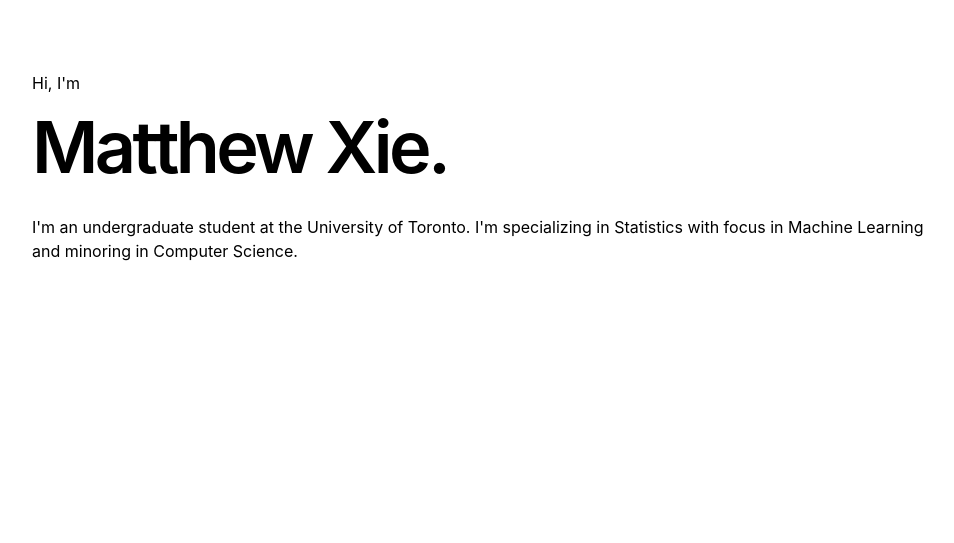
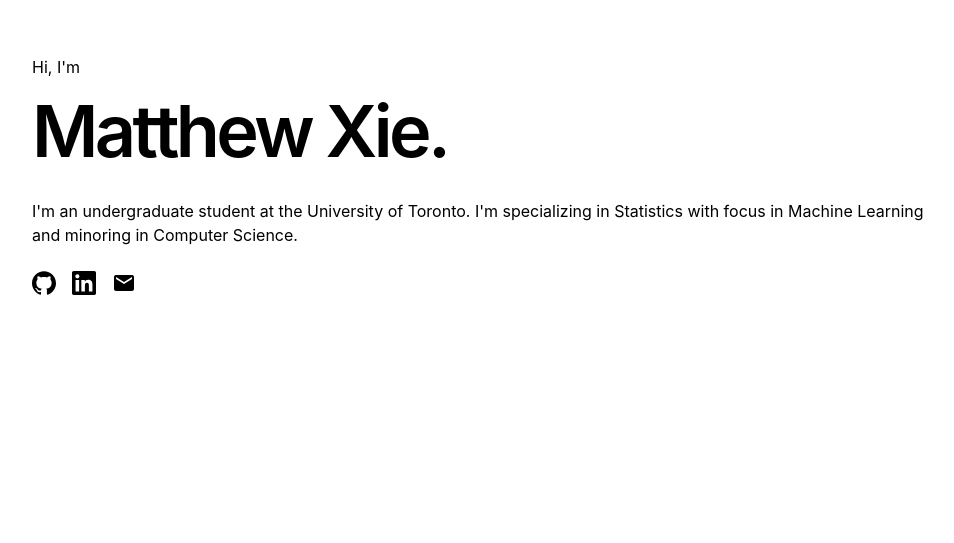
Before and after one commit to matthxie/portfolio-website, a Next.js app: page / in a window 1280 px wide. Shown: the part 257-800 px from the top of the page, without its empty margins (16-970 px from the left). Built offline with nearby package versions, Linux system fonts and the light colour scheme.

Commit message:
add social icons to title page

```diff
--- /dev/null
+++ b/app/components/SocialIcons.tsx
@@ -0,0 +1,35 @@
+import { SiGithub, SiLinkedin } from 'react-icons/si'
+import { MdEmail } from 'react-icons/md'
+
+
+export default function SocialIcons() {
+  return (
+    <div className="flex gap-4 mt-6">
+      <a
+        href="https://github.com/matthxie"
+        target="_blank"
+        rel="noopener noreferrer"
+        aria-label="GitHub"
+        className="hover:text-neutral-800 dark:hover:text-neutral-200 transition-colors"
+      >
+        <SiGithub size={24} />
+      </a>
+      <a
+        href="https://www.linkedin.com/in/mattxie/"
+        target="_blank"
+        rel="noopener noreferrer"
+        aria-label="LinkedIn"
+        className="hover:text-neutral-800 dark:hover:text-neutral-200 transition-colors"
+      >
+        <SiLinkedin size={24} />
+      </a>
+      <a
+        href="mailto:mattx180@gmail.com"
+        aria-label="Email"
+        className="hover:text-neutral-800 dark:hover:text-neutral-200 transition-colors"
+      >
+        <MdEmail size={24} />
+      </a>
+    </div>
+  )
+}
--- a/app/page.tsx
+++ b/app/page.tsx
@@ -1,6 +1,7 @@
 import FadeInOnScroll from "app/components/FadeInOnScroll";
 import FlipCard from "app/components/FlipCard";
 import ExperienceCard from "./components/ExperienceCard";
+import SocialIcons from "./components/SocialIcons";
 
 
 const projects = [
@@ -117,6 +118,8 @@
               {`I'm an undergraduate student at the University of Toronto. I'm specializing in Statistics
               with focus in Machine Learning and minoring in Computer Science.`}
             </p>
+
+            <SocialIcons />
           </div>
         </section>
 
--- a/package.json
+++ b/package.json
@@ -18,6 +18,7 @@
     "postcss": "^8.4.35",
     "react": "19.1.0",
     "react-dom": "19.1.0",
+    "react-icons": "^5.5.0",
     "sugar-high": "^0.6.0",
     "tailwindcss": "4.0.0-alpha.13",
     "typescript": "5.8.3"
```
Also changed, not shown: 1 other file (tests, documents, lock files or other folders).
